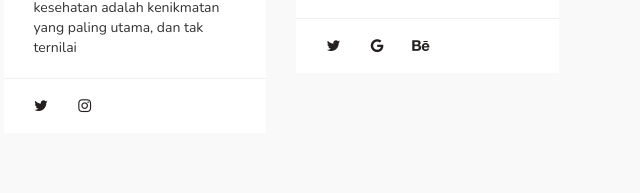
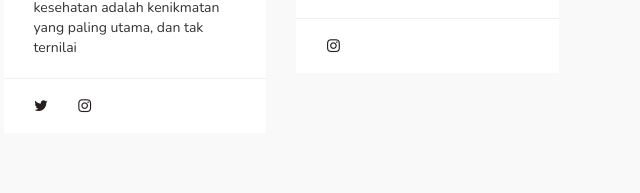
Before and after one commit to SMAKBO/2020-wabah-xi-2-zika, a plain HTML site: page team.html in a window 1280 px wide. Shown: the part 1040-1233 px from the top of the page, 359-999 px from the left. Drawn offline with nearby package versions, Linux system fonts and the light colour scheme; a web font is replaced by a local one.

Commit message:
Update team.html

```diff
--- a/team.html
+++ b/team.html
@@ -175,9 +175,7 @@
                                    <span>diam diam membingungkan </span>
                               </div>
                               <ul class="social-icon">
-                                   <li><a href="#" class="fa fa-twitter"></a></li>
-                                   <li><a href="#" class="fa fa-google"></a></li>
-                                   <li><a href="#" class="fa fa-behance"></a></li>
+                                    <li><a href="https://www.instagram.com/muhamadsaputra925/" class="fa fa-instagram"></a></li>
                               </ul>
                          </div>
                     </div>
```
